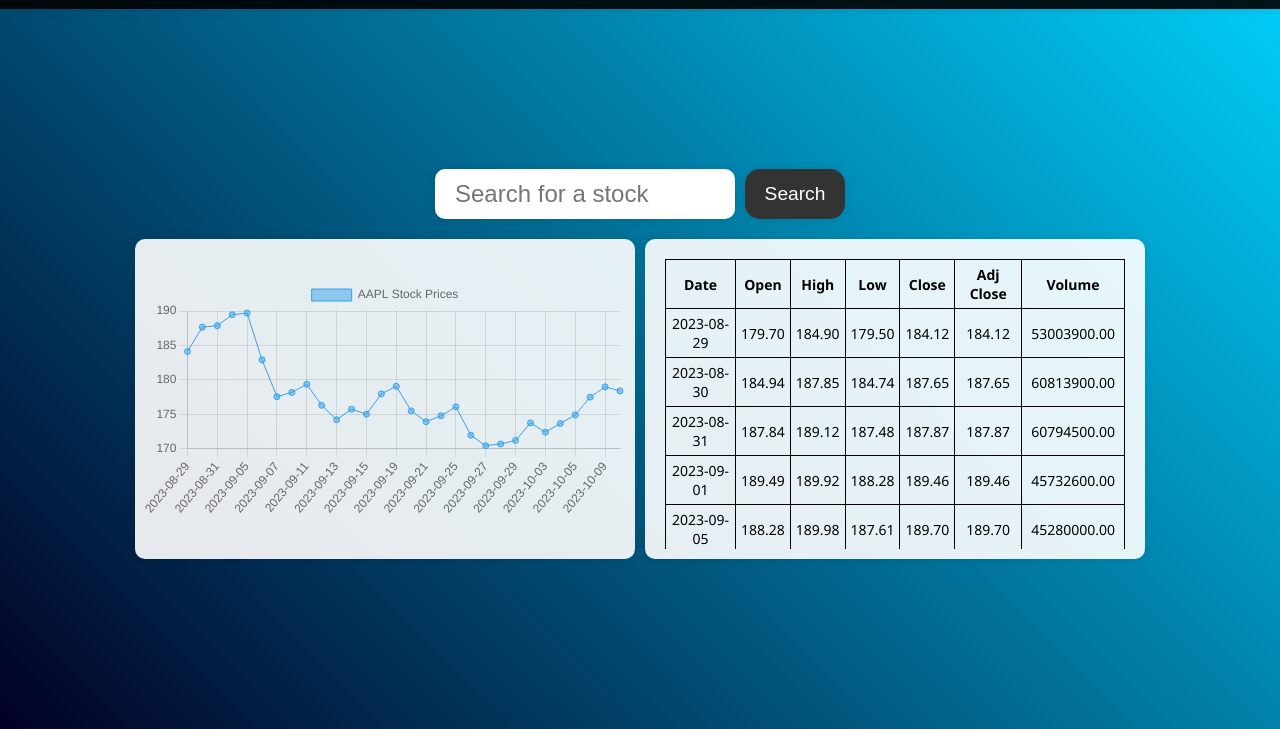
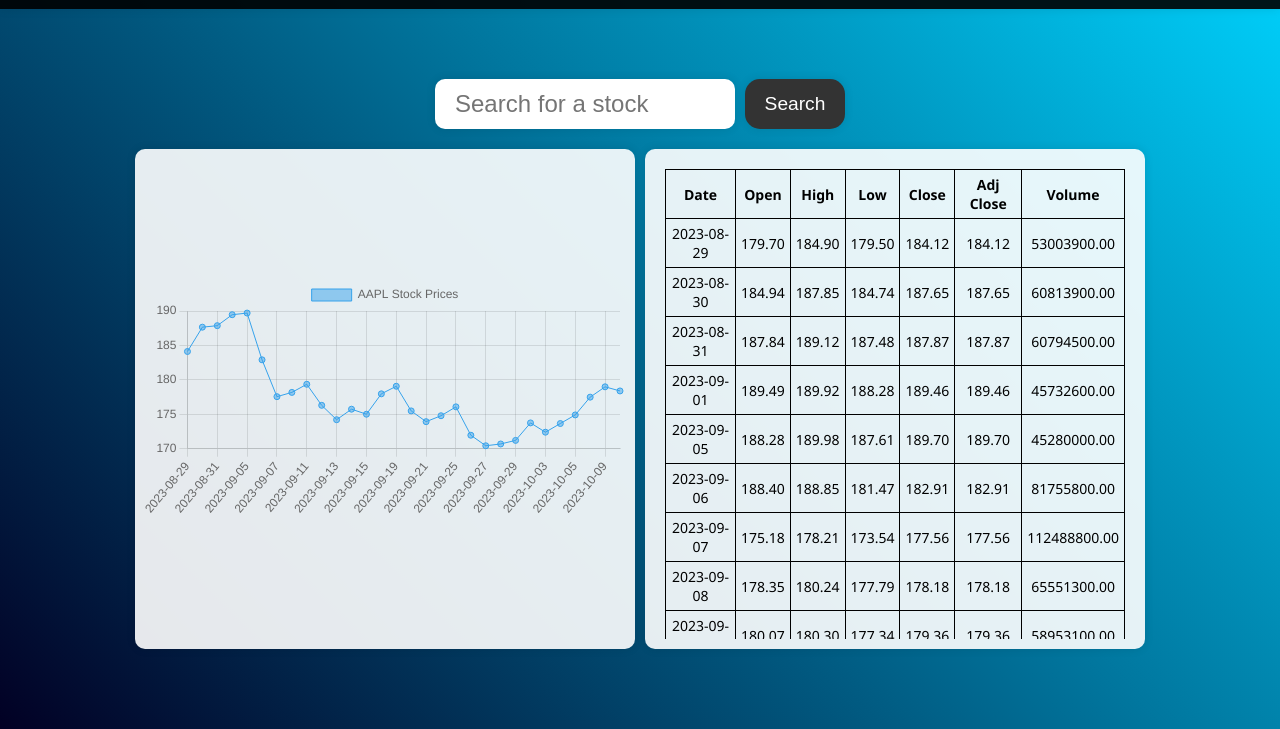
Before and after one commit to thabanidev/stock-grapher, a plain HTML site: page index.html in a window 1280 px wide. Shown: the part 71-800 px from the top of the page. Drawn offline with nearby package versions, Linux system fonts and the light colour scheme.

Commit message:
Update style.css

```diff
--- a/style.css
+++ b/style.css
@@ -96,7 +96,7 @@ header {
 .container {
     display: grid;
     grid-template-columns: 500px 500px;
-    grid-template-rows: 320px;
+    grid-template-rows: 500px;
     gap: 10px 10px;
     grid-auto-flow: row;
     grid-template-areas:
```
